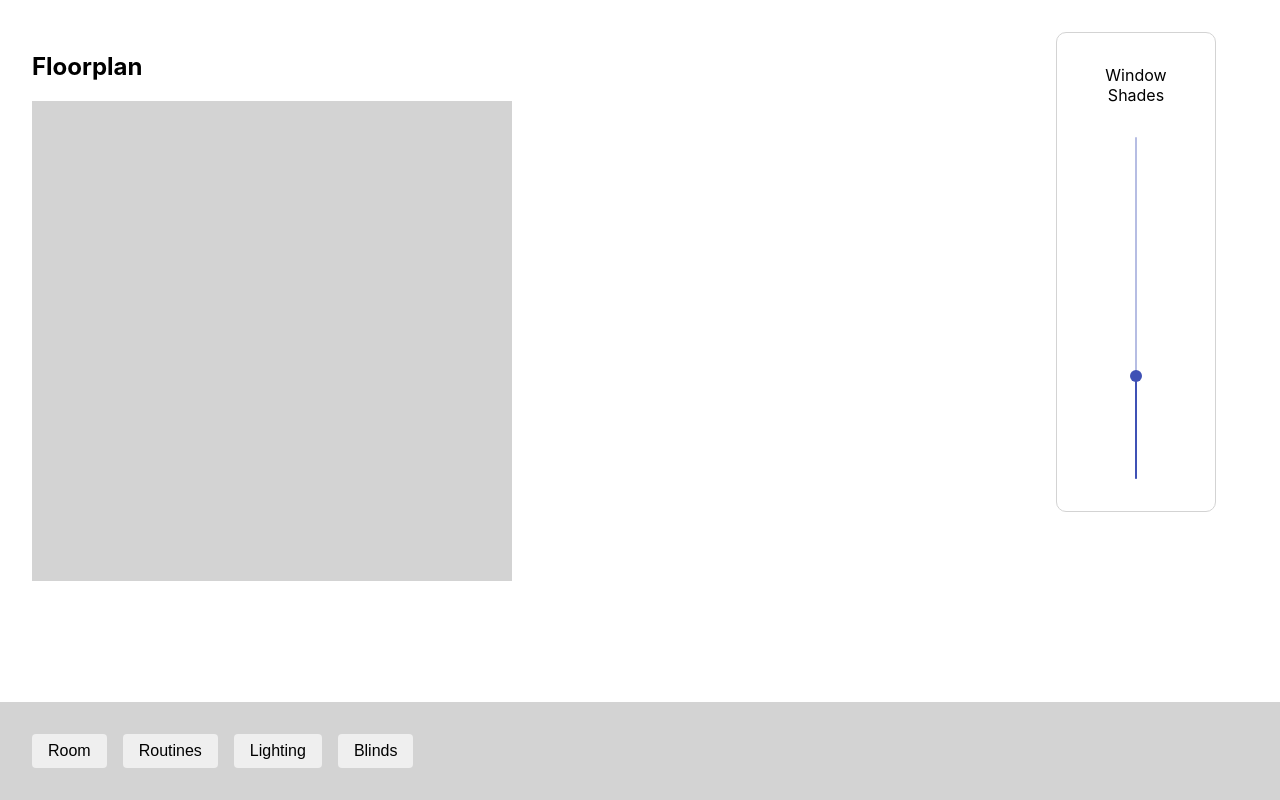
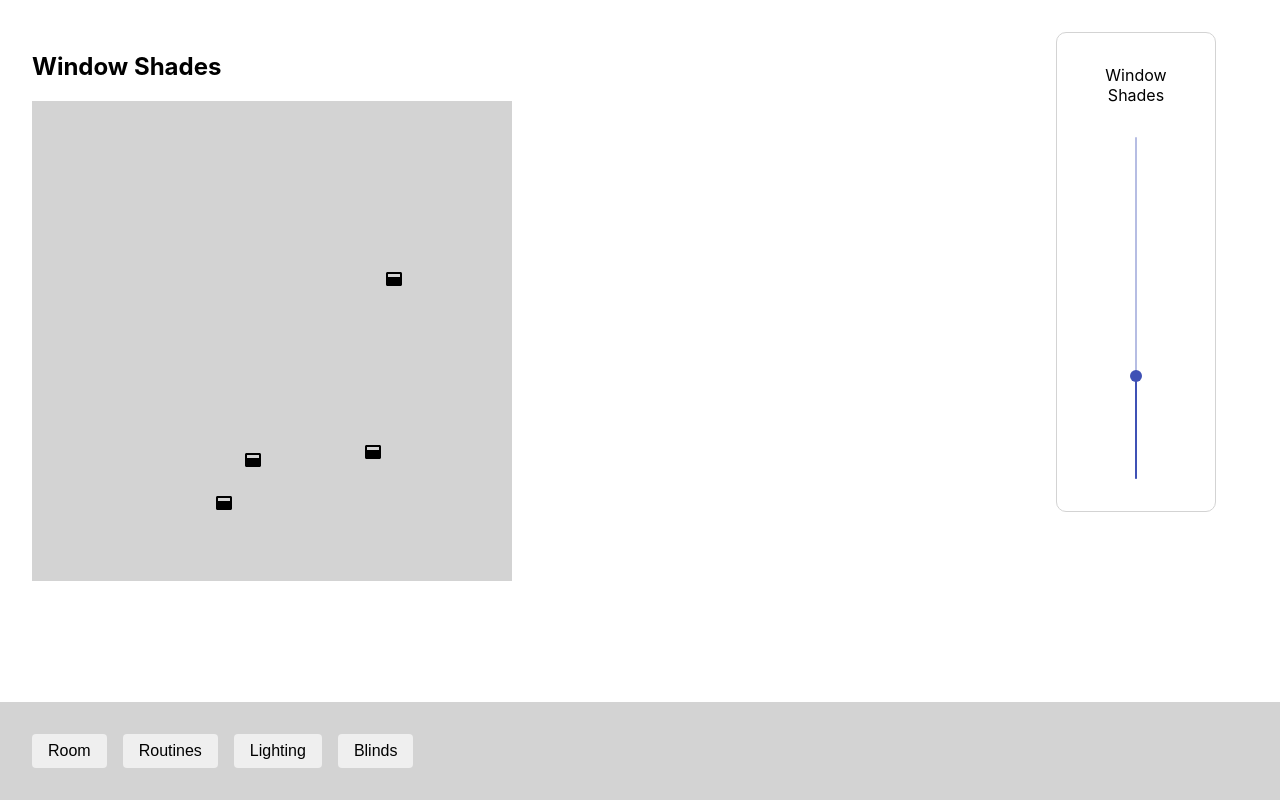
Before and after one commit to caseyyee/c3-home, a React (Create React App) app: page / in a window 1280 px wide. Both pictures are taken after a click on the button "Blinds". Built offline with nearby package versions, Linux system fonts and the light colour scheme.

Commit message:
Mini floorplan map mock

```diff
--- a/src/App.js
+++ b/src/App.js
@@ -2,6 +2,7 @@ import React, { useState, createContext, useContext } from "react";
 import { BrowserRouter as Router, Route, Link } from "react-router-dom";
 import { Box, Flex, Button, Text } from "rebass";
 import Slider from "@material-ui/core/Slider";
+import { FaLightbulb, FaWindowMaximize } from "react-icons/fa";
 
 const sidebarWidth = 300;
 
@@ -132,8 +133,7 @@ const widgets = [
   {
     name: "lights",
     label: "Lights",
-    type: "slider",
-    floorplan: [{ x: 10, y: 10 }]
+    type: "slider"
   },
   { name: "blinds", label: "Window Shades", type: "slider" }
 ];
@@ -143,17 +143,42 @@ const Floorplan = ({ match }) => {
     widget => widget.name === match.params.widget
   )[0];
 
+  const numCords = 4;
+
+  const getRandomArbitrary = (min, max) => Math.random() * (max - min) + min;
+
+  const cords = [];
+  for (let i = 0; i < numCords; i++) {
+    cords.push({
+      top: getRandomArbitrary(0, 400),
+      left: getRandomArbitrary(0, 400)
+    });
+  }
+
   return (
     <Flex p="2rem">
       <Box flex="1">
-        <h2>Floorplan</h2>
+        <h2>{useWidget.label}</h2>
 
         <Box
           bg="lightgray"
           width="30rem"
           height="30rem"
           css={{ position: "relative" }}
-        ></Box>
+        >
+          {cords.map(cord => (
+            <Box
+              css={{
+                position: "absolute",
+                top: `${cord.top}px`,
+                left: `${cord.left}px`
+              }}
+            >
+              {useWidget.name === "lights" && <FaLightbulb />}
+              {useWidget.name === "blinds" && <FaWindowMaximize />}
+            </Box>
+          ))}
+        </Box>
       </Box>
       <Box>
         <Widget label={useWidget.label} type={useWidget.type} />
```
